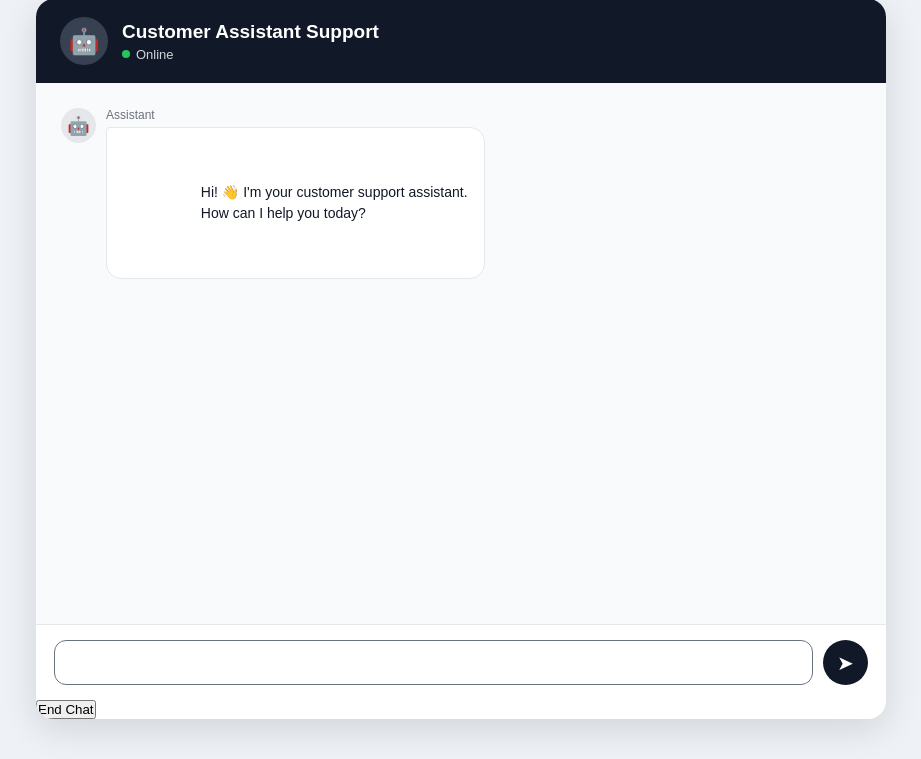
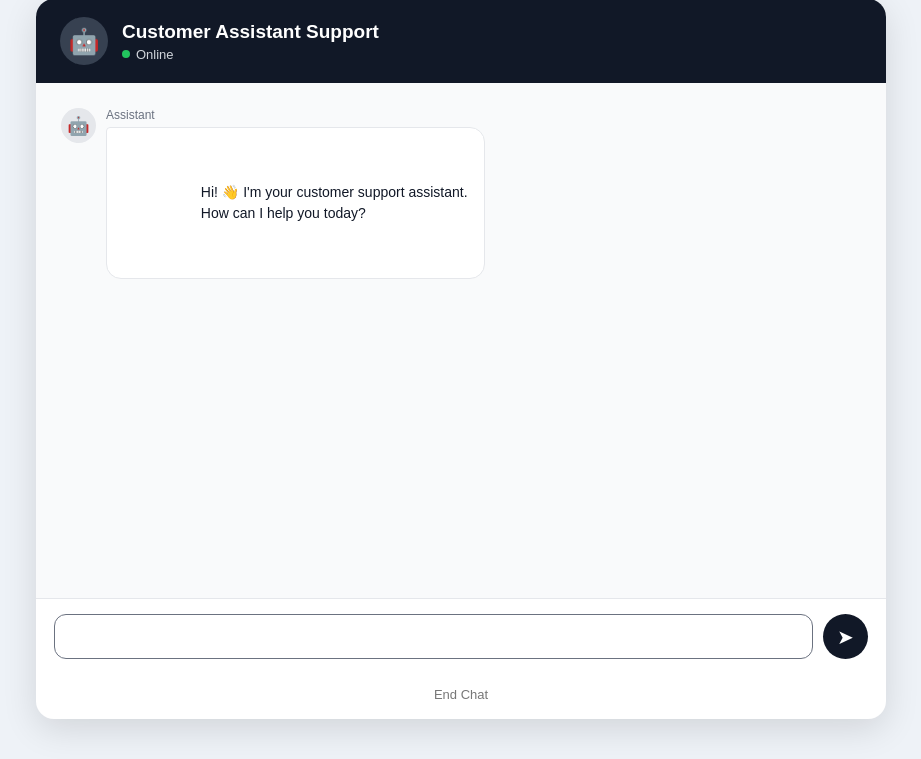
Before and after one commit to shameee09/AI-Customer-Complaint-Resolution-Assistant, a Flask app: page / in a window 1280 px wide. Shown: the part 41-800 px from the top of the page, without its empty margins (179-1100 px from the left). Run offline with Flask 3, Linux system fonts and the light colour scheme.

Commit message:
style.css

```diff
--- a/static/style.css
+++ b/static/style.css
@@ -331,3 +331,30 @@ body {
         padding: 15px;
     }
 }
+/* ==========================================================
+   END CHAT
+========================================================== */
+
+.end-chat-area {
+    display: flex;
+    justify-content: center;
+    padding: 8px 15px 12px;
+}
+
+#end-chat-button {
+    border: none;
+    background: transparent;
+    color: #777;
+    font-size: 13px;
+    cursor: pointer;
+    padding: 5px 12px;
+}
+
+#end-chat-button:hover {
+    color: #d9534f;
+}
+
+#end-chat-button:disabled {
+    cursor: default;
+    opacity: 0.7;
+}
```
